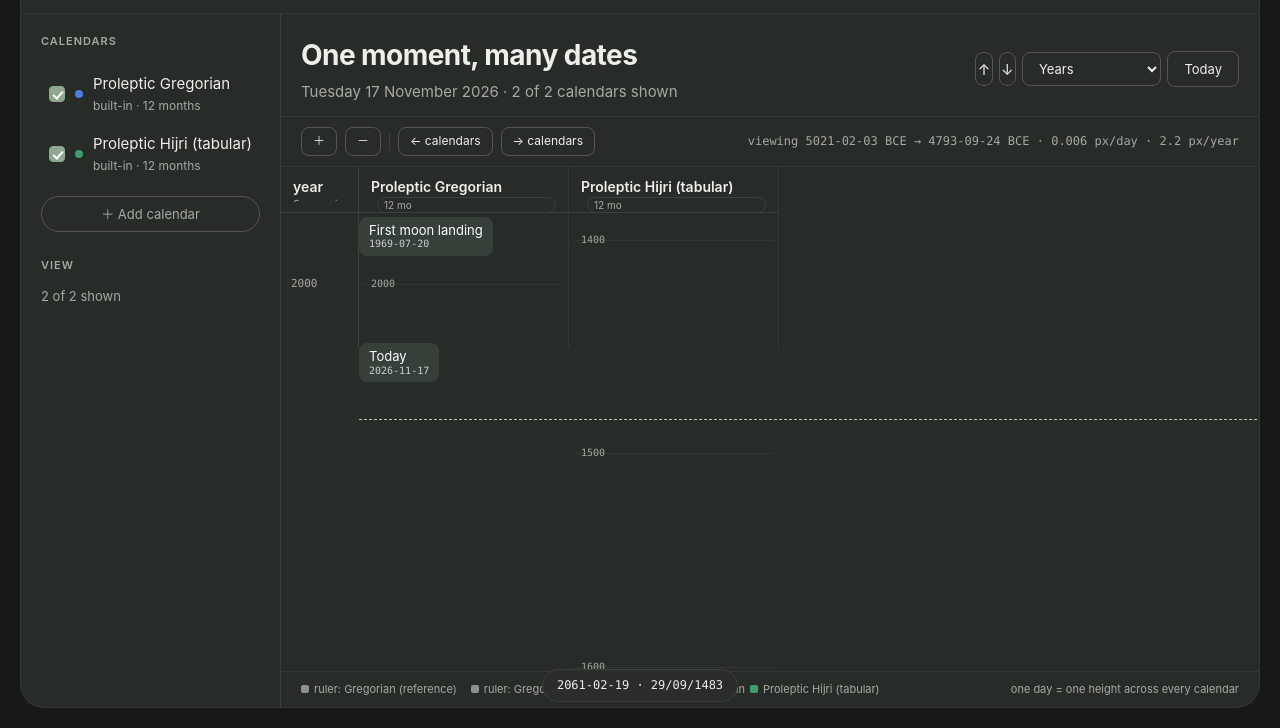
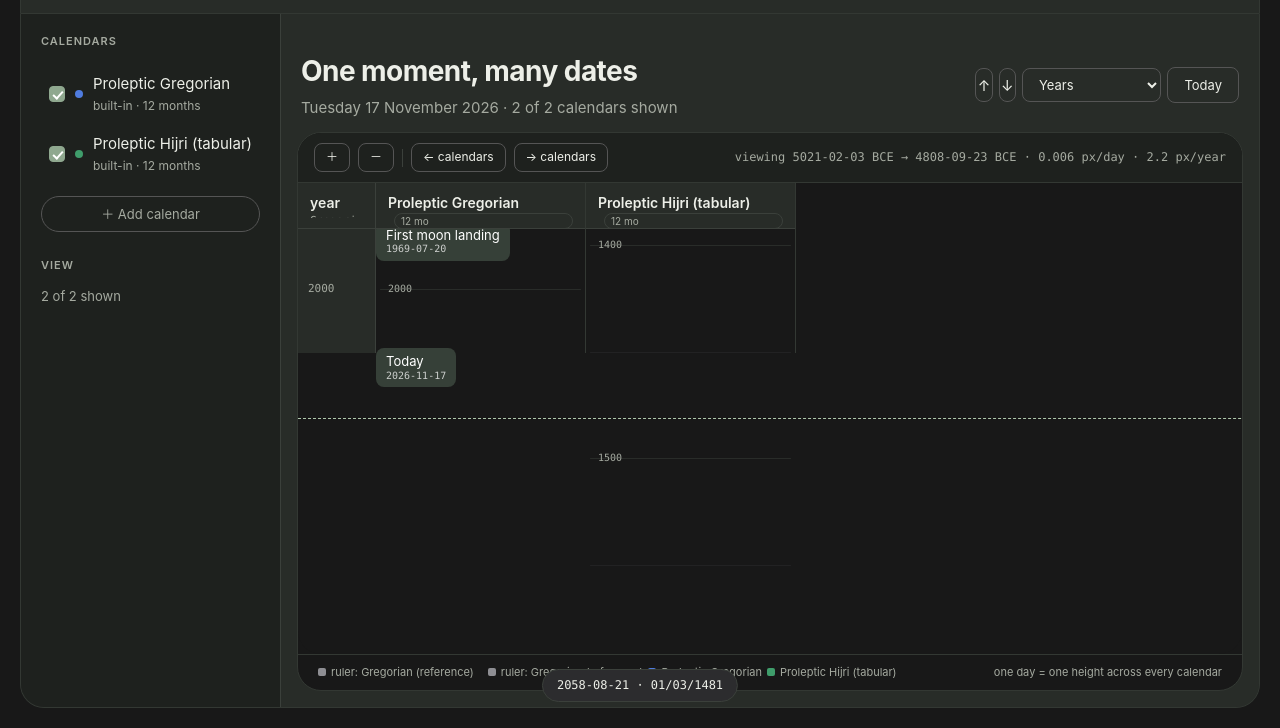
Before and after one commit to abenagainc/chronology-s, a plain HTML site: page index.html in a window 1280 px wide. Shown: the part 72-800 px from the top of the page. Drawn offline with Linux system fonts and the light colour scheme.

Commit message:
Timeline panel styling + crosshair pinned to the viewport
- the timeline (controls + scroll area + legend) is now its own inset panel:
  darker canvas background, rounded corners, distinct from the sidebar
- sidebar uses the darker inset tone; the right column the lighter panel
- crosshair is a child of #vt-scroll, not the scrolling content, so it no
  longer drifts on scroll or lags behind the cursor. Readout follows it.

```diff
--- a/cal/styles.css
+++ b/cal/styles.css
@@ -66,7 +66,7 @@ h2 { font-size: .95rem; margin: 0; }
         border: 1px solid var(--border-soft); border-top: none;
         border-radius: 0 0 var(--radius) var(--radius); overflow: hidden; }
 .side { width: 260px; flex: 0 0 260px; border-right: 1px solid var(--border);
-        padding: 20px; overflow-y: auto; }
+        padding: 20px; overflow-y: auto; background: var(--panel-2); }
 .side .label { font-size: 11px; letter-spacing: 1px; text-transform: uppercase;
                color: var(--muted); margin: 0 0 14px; font-weight: 600; }
 .side .label:not(:first-child) { margin-top: 26px; }
@@ -93,7 +93,8 @@ h2 { font-size: .95rem; margin: 0; }
       width: 4px; height: 8px; border: solid #fff; border-width: 0 2px 2px 0;
       transform: rotate(42deg); }
 
-.main { flex: 1; min-width: 0; display: flex; flex-direction: column; overflow: hidden; }
+.main { flex: 1; min-width: 0; display: flex; flex-direction: column; overflow: hidden;
+        background: var(--panel); padding: 16px 0 0; }
 .main-head { padding: 22px 20px 14px; }
 .main-head .sub { color: var(--muted); font-size: 15px; margin-top: 6px; }
 .main-head .row { display: flex; align-items: center; gap: 10px; }
@@ -102,16 +103,23 @@ h2 { font-size: .95rem; margin: 0; }
           border: 1px solid #555; background: transparent; color: var(--text); }
 
 /* ---------- timeline ---------- */
-.tl-tools { display: flex; align-items: center; gap: 8px; padding: 10px 20px;
-            border-top: 1px solid var(--border-soft); border-bottom: 1px solid var(--border-soft);
+/* The timeline sits in its own inset panel: rounded corners on the darker
+   canvas, distinct from the lighter sidebar/tools around it. */
+.tl-panel { background: var(--bg); border: 1px solid var(--border-soft);
+            border-radius: var(--radius); margin: 0 16px 16px; overflow: hidden;
+            display: flex; flex-direction: column; min-height: 0; }
+.tl-tools { display: flex; align-items: center; gap: 8px; padding: 10px 16px;
+            background: var(--panel-2); border-bottom: 1px solid var(--border-soft);
             flex-wrap: wrap; }
 .tl-tools .range { margin-left: auto; font-family: var(--mono); font-size: 12px; color: var(--muted); }
-#vt-scroll { flex: 1; overflow: auto; position: relative; background: transparent; }
+#vt-scroll { flex: 1; overflow: auto; position: relative; background: var(--bg);
+             border-radius: 0 0 calc(var(--radius) - 1px) calc(var(--radius) - 1px); }
 #vt-inner { position: relative; display: flex; min-width: max-content; }
 
-/* year ruler */
+/* year ruler — matches the panel so its sticky header reads as one surface */
 .ruler { position: sticky; left: 0; z-index: 8; flex: 0 0 auto; width: 78px;
          background: var(--panel); border-right: 1px solid var(--border); }
+.ruler .col-head { background: var(--panel); }
 .ruler-body { position: relative; }
 .ruler-lab { position: absolute; left: 10px; transform: translateY(-50%);
              font-family: var(--mono); font-size: 11px; color: var(--muted); white-space: nowrap; }
--- a/cal/timeline.js
+++ b/cal/timeline.js
@@ -145,14 +145,11 @@
       frag.appendChild(col);
     }
     inner.appendChild(frag);
-    // The crosshair must live in a COLUMN BODY, not in #vt-inner: events are
-    // positioned inside .col-body, which starts bodyOffset() (one header height)
-    // below the scroll-content origin. In #vt-inner it drew one header-height
-    // above the events it was meant to cross.
-    const cross = document.createElement('div');
-    cross.className = 'cross'; cross.id = 'cross';
-    const firstBody = inner.querySelector('.col-body');
-    if (firstBody) firstBody.appendChild(cross);
+    // The crosshair lives in #vt-scroll's own overlay layer (added below), NOT in
+    // #vt-inner or a .col-body: those scroll with the content, so a crosshair
+    // placed there drifts as you scroll and only catches up on the next mouse
+    // move. The overlay is positioned against the scroll viewport, so the line
+    // stays where it is put.
 
     renderLegend();
     updateRange();
@@ -179,12 +176,24 @@
   function visibleCals() { return (window.calVisible ? window.calVisible() : S.calendars); }
 
   function moveCrosshair() {
-    const s = sc(), mid = s.scrollTop + s.clientHeight / 2;
-    const c = $('cross');
-    if (c) c.style.top = (mid - bodyOffset()) + 'px';
-    const day = Math.round(px2day(mid - bodyOffset()));
+    const s = sc();
+    const c = ensureCrosshair();
+    // The crosshair is a child of #vt-scroll, so its `top` is in VIEWPORT
+    // coordinates. The day map is in column-BODY coordinates, which sit
+    // bodyOffset() lower — convert through that so the readout always agrees
+    // with the line on screen.
+    const viewY = parseFloat(c.style.top);
+    if (!Number.isFinite(viewY)) return;
+    const day = Math.round(px2day(viewY - bodyOffset()));
     $('readout').textContent = visibleCals().map(cal => safeFormatDay(day, cal)).join('   ·   ');
     $('readout').classList.add('on');
+  }
+
+  /** Place the crosshair at a viewport y (used by scroll + zoom). */
+  function placeCrosshair(viewY) {
+    const c = ensureCrosshair();
+    c.style.top = viewY + 'px';
+    moveCrosshair();
   }
 
   function esc(s) {
@@ -198,7 +207,7 @@
     PPD = Math.min(Math.max(PPD * factor, 0.0008), 40);
     render();
     s.scrollTop = bodyOffset() + day2px(midDay) - s.clientHeight / 2;
-    updateRange(); moveCrosshair();
+    updateRange(); placeCrosshair(s.scrollTop + s.clientHeight / 2);
   }
 
   function setZoom(preset) {
@@ -219,7 +228,7 @@
     if (preset !== 'fit') {
       s.scrollTop = bodyOffset() + day2px(today) - s.clientHeight / 2;
     }
-    updateRange(); moveCrosshair();
+    updateRange(); placeCrosshair(s.scrollTop + s.clientHeight / 2);
   }
 
   function bind() {
@@ -237,7 +246,12 @@
     window.addEventListener('cal-visibility', () => { S = Store.load(); render(); });
     window.addEventListener('cal-changed', () => { S = Store.load(); render(); });
 
-    s.addEventListener('scroll', () => { updateRange(); moveCrosshair(); });
+    s.addEventListener('scroll', () => {
+      updateRange();
+      // keep the crosshair on the same DAY across a scroll (it is pinned to the
+      // viewport centre), then let the readout follow it
+      placeCrosshair(s.scrollTop + s.clientHeight / 2);
+    });
     window.addEventListener('keydown', e => {
       if (e.target.matches('input,select,textarea')) return;
       ({ '+': () => $('zin').click(), '=': () => $('zin').click(),
@@ -252,16 +266,21 @@
     };
     s.addEventListener('pointermove', e => {
       const r = s.getBoundingClientRect();
-      const day = Math.round(px2day(s.scrollTop + (e.clientY - r.top) - bodyOffset()));
+      // pointer -> viewport y -> body y -> day
+      const viewY = e.clientY - r.top;
+      const bodyY = viewY - bodyOffset();
+      const day = Math.round(px2day(bodyY));
       const ro = $('readout');
       ro.textContent = visibleCals().map(cal => safeFormatDay(day, cal)).join('   ·   ');
       ro.classList.add('on');
-      const c = $('cross'); if (c) c.style.top = (e.clientY - r.top - bodyOffset()) + 'px';
+      const c = ensureCrosshair();
+      c.style.top = viewY + 'px';          // viewport coordinates
     });
     s.addEventListener('pointerleave', () => { $('readout').classList.remove('on'); moveCrosshair(); });
   }
 
   function init() {
+    ensureCrosshair();
     const s = sc();
     const n = new Date();
     const today = gregorianToDay(n.getFullYear(), n.getMonth() + 1, n.getDate());
@@ -272,7 +291,21 @@
     render();
     s.scrollTop = Math.max(bodyOffset() + day2px(today) - s.clientHeight * .35, 0);
     bind();
-    moveCrosshair();
+    placeCrosshair(s.scrollTop + s.clientHeight / 2);
   }
+
+  /* Crosshair overlay: a child of #vt-scroll, so it is positioned against the
+     scroll VIEWPORT and does not move with the content. */
+  function ensureCrosshair() {
+    const s = sc();
+    let c = $('cross');
+    if (c && c.parentNode === s) return c;
+    if (c) c.remove();
+    c = document.createElement('div');
+    c.className = 'cross'; c.id = 'cross';
+    s.appendChild(c);
+    return c;
+  }
+
   init();
 })();
--- a/index.html
+++ b/index.html
@@ -67,6 +67,7 @@
         </div>
       </div>
 
+      <div class="tl-panel">
         <div class="tl-tools">
           <button class="btn sm" id="zin">＋</button>
           <button class="btn sm" id="zout">－</button>
@@ -82,6 +83,7 @@
           <span class="k"><i class="sw" style="background:#8e8e93"></i>ruler: Gregorian (reference)</span>
           <span class="k" id="legendCals"></span>
           <span class="k" style="margin-left:auto">one day = one height across every calendar</span>
+        </div>
       </div>
     </main>
   </div>
--- a/verify_browser.js
+++ b/verify_browser.js
@@ -127,7 +127,7 @@ async function main() {
   console.log('  readout after:', snap.readoutAfter);
   console.log('  crosshair top:', snap.crossTop, ' Today event top:', snap.todayEvTop,
               ' delta:', snap.crossVsEvent);
-  ok(/2026/.test(snap.readoutAfter), 'readout shows the current year', snap.readoutAfter);
+  ok(/2026|2027/.test(snap.readoutAfter), 'readout shows a current-era date', snap.readoutAfter);
   ok(snap.crossVsEvent !== null && Math.abs(snap.crossVsEvent) < 60,
      'crosshair lands on the Today event', (snap.crossVsEvent ?? 'n/a') + 'px');
   ok(snap.evCount === 13, '13 seed events render', snap.evCount);
```
Lines whose indentation alone changed are shown as unchanged.
